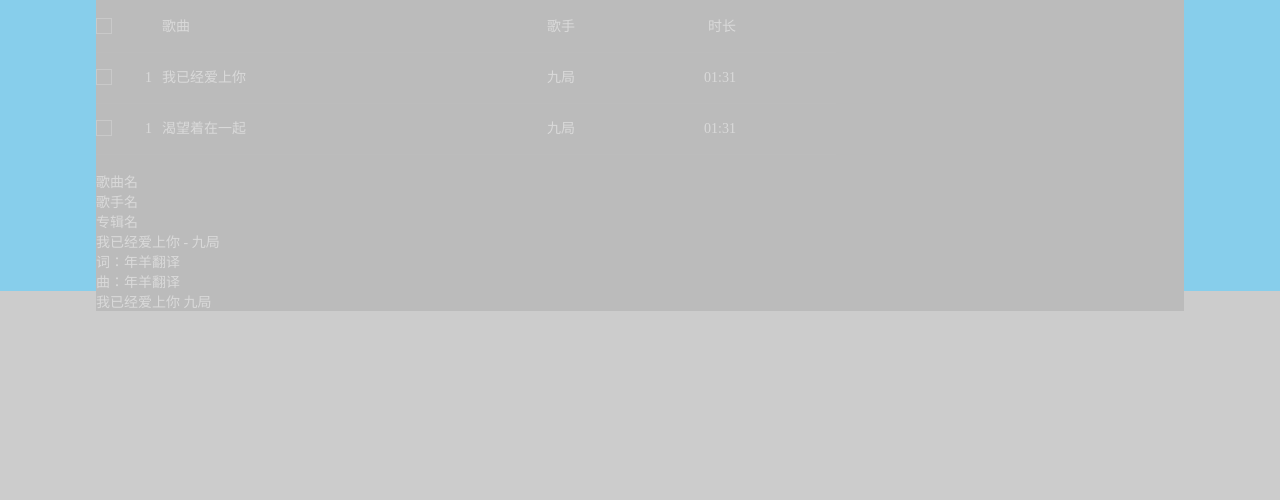
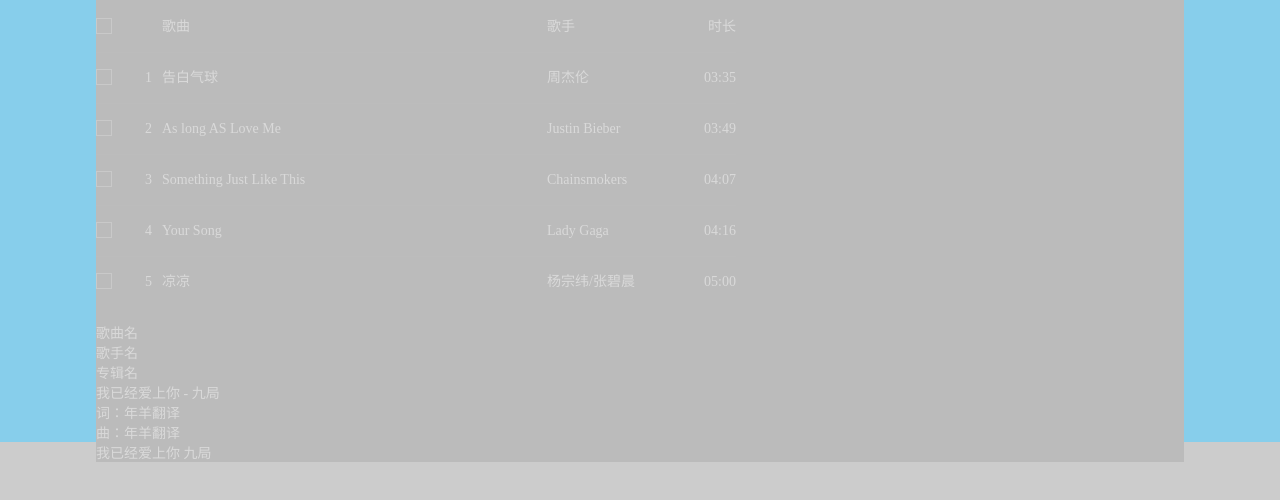
Before and after one commit to OoOo-Billy/qqmusicplayer, a plain HTML site: page index.html in a window 1280 px wide. Shown: the part 90-590 px from the top of the page. Drawn offline with Linux system fonts and the light colour scheme.

Commit message:
finished:add song list dynamically,custom scrollbar,Aug18

```diff
--- a/css/index.css
+++ b/css/index.css
@@ -129,7 +129,10 @@ header .login-box a{
     border: 1px solid rgba(255,255,255,1);
 }
 .content .content-left .music-box{
-    width: 100%;
+    width: 640px;
+    height: 300px;
+    overflow: auto ;
+    padding-right: 50px;
 }
 .content .content-left .music-content{
 
@@ -141,7 +144,6 @@ header .login-box a{
     width: 100%;
     height: 50px;
     line-height: 50px;
-    padding-right: 100px;
     border-bottom: 1px solid rgba(255,255,255,.02);
 }
 .music-list>li>div{
--- a/index.html
+++ b/index.html
@@ -3,8 +3,10 @@
 <head>
     <meta charset="UTF-8">
     <title>Title</title>
+    <link rel="stylesheet" href="css/jquery.mCustomScrollbar.min.css">
     <link rel="stylesheet" href="css/index.css">
     <script src="js/jquery-1.12.4.min.js"></script>
+    <script src="js/jquery.mCustomScrollbar.concat.min.js"></script>
     <script src="js/Player.js"></script>
     <script src="js/index.js"></script>
 </head>
@@ -28,7 +30,7 @@
                     <li><a href="javascript:;"><i></i>清空列表</a></li>
                 </ul>
             </div>
-            <div class="music-box">
+            <div class="music-box" data-mcs-theme="minimal-dark">
                 <div class="music-content">
                     <ul class="music-list">
                         <li class="music-list-header">
@@ -43,50 +45,11 @@
                                 <a href="javascript:;" title="删除"></a>
                             </div>
                         </li>
-                        <li class="music-list-content">
-                            <div class="checkbox"><span></span></div>
-                            <div class="index"><a>1</a></div>
-                            <div class="title">
-                                <div class="title-text"><a title="">我已经爱上你</a></div>
-                                <div class="title-control">
-                                    <a class="stop" href="javascript:;" title="暂停"></a>
-                                    <a class="play" href="javascript:;" title="播放"></a>
-                                    <a href="javascript:;" title="添加到歌单"></a>
-                                    <a href="javascript:;" title="下载"></a>
-                                    <a href="javascript:;" title="分享"></a>
-                                </div>
-                            </div>
-                            <div class="singer"><a href="javascript:;" title="">九局</a></div>
-                            <div class="duration">
-                                <a class="duration-time">01:31</a>
-                                <a class="del" href="javascript:;" title="删除"></a>
-                            </div>
-                        </li>
-                        <li class="music-list-content">
-                            <div class="checkbox"><span></span></div>
-                            <div class="index"><a>1</a></div>
-                            <div class="title">
-                                <div class="title-text"><a title="">渴望着在一起</a></div>
-                                <div class="title-control">
-                                    <a class="stop" href="javascript:;" title="暂停"></a>
-                                    <a class="play" href="javascript:;" title="播放"></a>
-                                    <a class="addToList" href="javascript:;" title="添加到歌单"></a>
-                                    <a class="download" href="javascript:;" title="下载"></a>
-                                    <a class="share" href="javascript:;" title="分享"></a>
-                                </div>
-                            </div>
-                            <div class="singer"><a href="javascript:;" title="">九局</a></div>
-                            <div class="duration">
-                                <a class="duration-time">01:31</a>
-                                <a class="del" href="javascript:;" title="删除"></a>
-                            </div>
-                        </li>
-
-
                         <!--waiting for append new node-->
                     </ul>
                 </div>
-                <div class="scroll"></div>
+                <!--滚动条:备用，自定义-->
+                <!--<div class="scroll"></div>-->
             </div>
         </div>
         <div class="content-right">
--- a/js/index.js
+++ b/js/index.js
@@ -1,7 +1,10 @@
 $(function () {
-//    0.定义全局变量
+//    0.定义全局变量/初始化相关参数
+//    全局变量
     let $audio = $('audio');
     let player = new Player($audio);
+//    初始化滚动条
+    $(".music-box").mCustomScrollbar();
 
 //    1.动态添加歌曲列表
     getPlayerList();
@@ -14,10 +17,11 @@ $(function () {
                 // 1.1遍历获取到的数据, 创建每一条音乐
                 let $musicList = $(".music-list");
                 $.each(data, function (index, ele) {
-                    // let $item = crateMusicItem(index, ele);
-                    // $musicList.append($item);
+                    //创建音乐并插入
+                    let $item = crateMusicItem(index, ele);
+                    $musicList.append($item);
                 });
-                //
+                //1.2初始化页面信息
                 // initMusicInfo(data[0]);
                 // initMusicLyric(data[0]);
             },
@@ -70,5 +74,43 @@ $(function () {
         $(this).parents('.music-list-content').remove();
     //    5.2更改剩余歌曲序号
 
-    })
+    });
+
+    /**
+     * 动态创建一条歌曲表单
+     * @param index
+     * @param ele
+     * @returns {jQuery|HTMLElement}
+     */
+    function crateMusicItem(index,ele) {
+        let $music = $(`<li class="music-list-content">
+                            <div class="checkbox"><span></span></div>
+                            <div class="index"><a>${index + 1}</a></div>
+                            <div class="title">
+                                <div class="title-text"><a title="${ele.name}">${ele.name}</a></div>
+                                <div class="title-control">
+                                    <a class="stop" href="javascript:;" title="暂停"></a>
+                                    <a class="play" href="javascript:;" title="播放"></a>
+                                    <a href="javascript:;" title="添加到歌单"></a>
+                                    <a href="javascript:;" title="下载"></a>
+                                    <a href="javascript:;" title="分享"></a>
+                                </div>
+                            </div>
+                            <div class="singer"><a href="javascript:;" title="${ele.singer}">${ele.singer}</a></div>
+                            <div class="duration">
+                                <a class="duration-time">${ele.time}</a>
+                                <a class="del" href="javascript:;" title="删除"></a>
+                            </div>
+                        </li>`);
+
+        //初始化这个歌曲单元的信息
+        $music.get(0).index = index;
+        $music.get(0).music = ele;
+        return $music;
+    }
 });
+
+
+    function initMusicInfo(ele) {
+
+    }
```
Also changed, not shown: css/jquery.mCustomScrollbar.min.css (added), js/jquery.mCustomScrollbar.concat.min.js (added).
